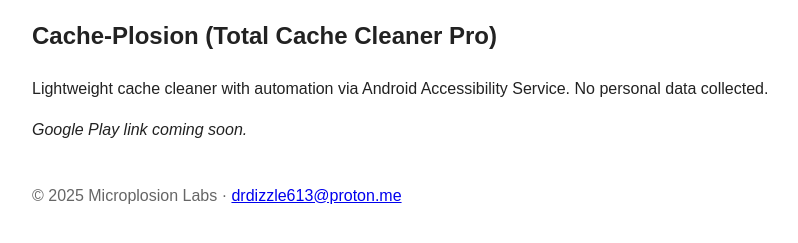
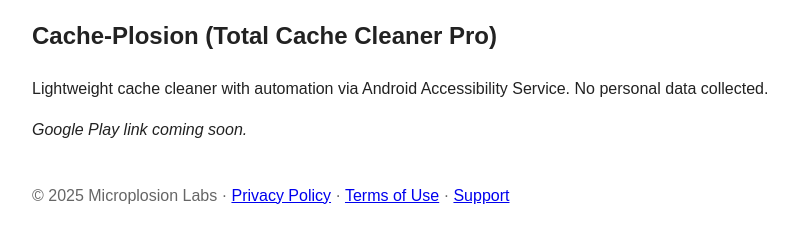
Before and after one commit to AmazonSuperSearch/microplosion.github.io, a plain HTML site: page index.html in a window 1280 px wide. Shown: the part 177-420 px from the top of the page, without its empty margins (168-966 px from the left). Drawn offline with Linux system fonts and the light colour scheme.

Commit message:
Update index.html

```diff
--- a/index.html
+++ b/index.html
@@ -27,8 +27,13 @@
     <p><em>Google Play link coming soon.</em></p>
   </main>
 
-  <footer>
-    © 2025 Microplosion Labs · <a href="mailto:drdizzle613@proton.me">drdizzle613@proton.me</a>
+   <footer>
+    <p>© 2025 Microplosion Labs ·
+      <a href="/microplosion.github.io/privacy-policy.html">Privacy Policy</a> ·
+      <a href="/microplosion.github.io/terms-of-use.html">Terms of Use</a> ·
+      <a href="/microplosion.github.io/support.html">Support</a>
+    </p>
   </footer>
+
 </body>
 </html>
```
